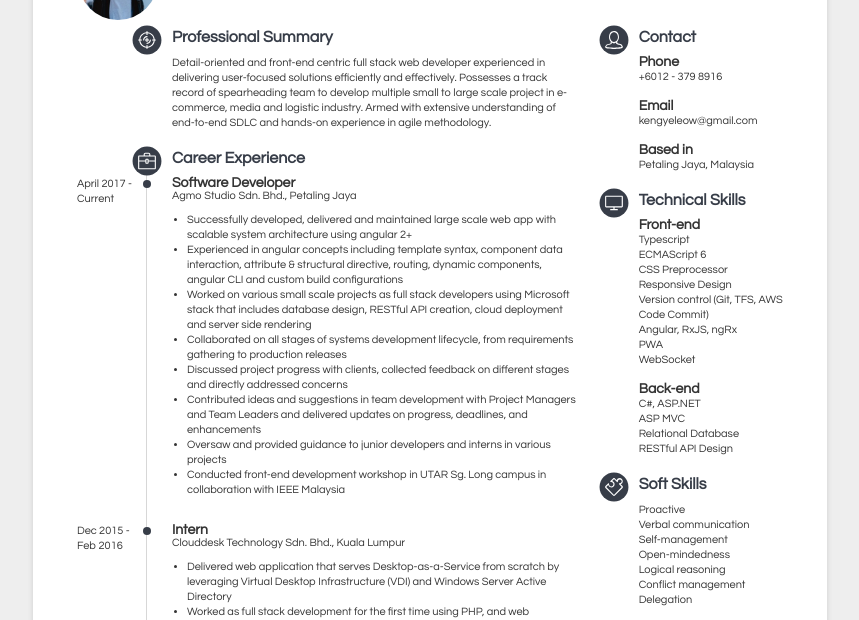
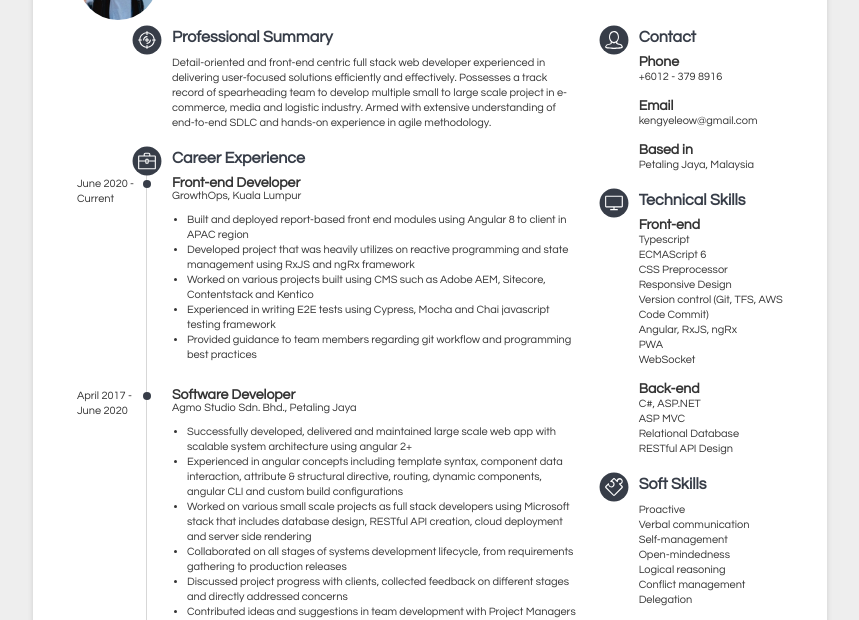
Before and after one commit to kyleleow/kyleleow.github.io, a plain HTML site: page index.html in a window 1280 px wide. Shown: the part 136-756 px from the top of the page, without its empty margins (210-1069 px from the left). Drawn offline with Linux system fonts and the light colour scheme.

Commit message:
feat: add growthops experience
Hide college section

```diff
--- a/index.html
+++ b/index.html
@@ -66,8 +66,33 @@
 							<div class="body">
 								<div class="body-holder">
 									<div class="timeline">
+										<span>June 2020 -</span>
+										<span>Current</span>
+									</div>
+									<div class="title">
+										<p>Front-end Developer</p>
+									</div>
+
+									<div class="subtitle">
+										<p>GrowthOps, Kuala Lumpur</p>
+									</div>
+
+									<div class="paragraph">
+										<ul>
+											<li>Built and deployed report-based front end modules using Angular 8 to client in APAC region</li>
+											<li>Developed project that was heavily utilizes on reactive programming and state management using RxJS and ngRx framework</li>
+											<li>Worked on various projects built using CMS such as Adobe AEM, Sitecore, Contentstack and Kentico</li>
+											<li>Experienced in writing E2E tests using Cypress, Mocha and Chai javascript testing framework</li>
+											<li>Provided guidance to team members regarding git workflow and programming best practices</li>
+										</ul>
+									</div>
+
+								</div>
+
+								<div class="body-holder">
+									<div class="timeline">
 										<span>April 2017 -</span>
-										<span>Current</span>
+										<span>June 2020</span>
 									</div>
 									<div class="title">
 										<p>Software Developer</p>
@@ -151,7 +176,8 @@
 
 								</div>
 
-								<div class="body-holder">
+								<!-- College -->
+								<!-- <div class="body-holder">
 									<div class="timeline">
 										<span>Jan 2011 -</span>
 										<span>Dec 2012</span>
@@ -169,7 +195,7 @@
 											<li>Coursework in Physics, Further Mathematics, Mathematics, Economics</li>
 										</ul>
 									</div>
-								</div>
+								</div> -->
 							</div>
 						</div>
 					</div>
```
